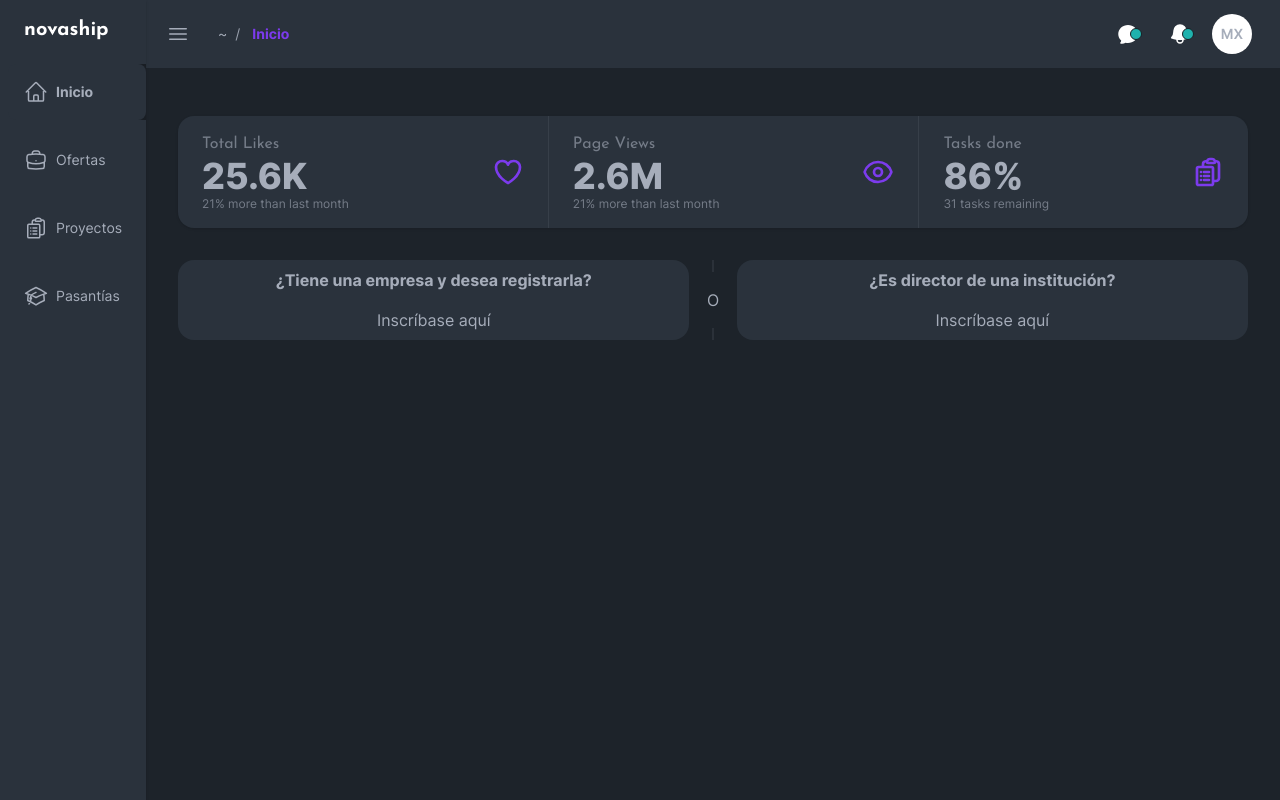
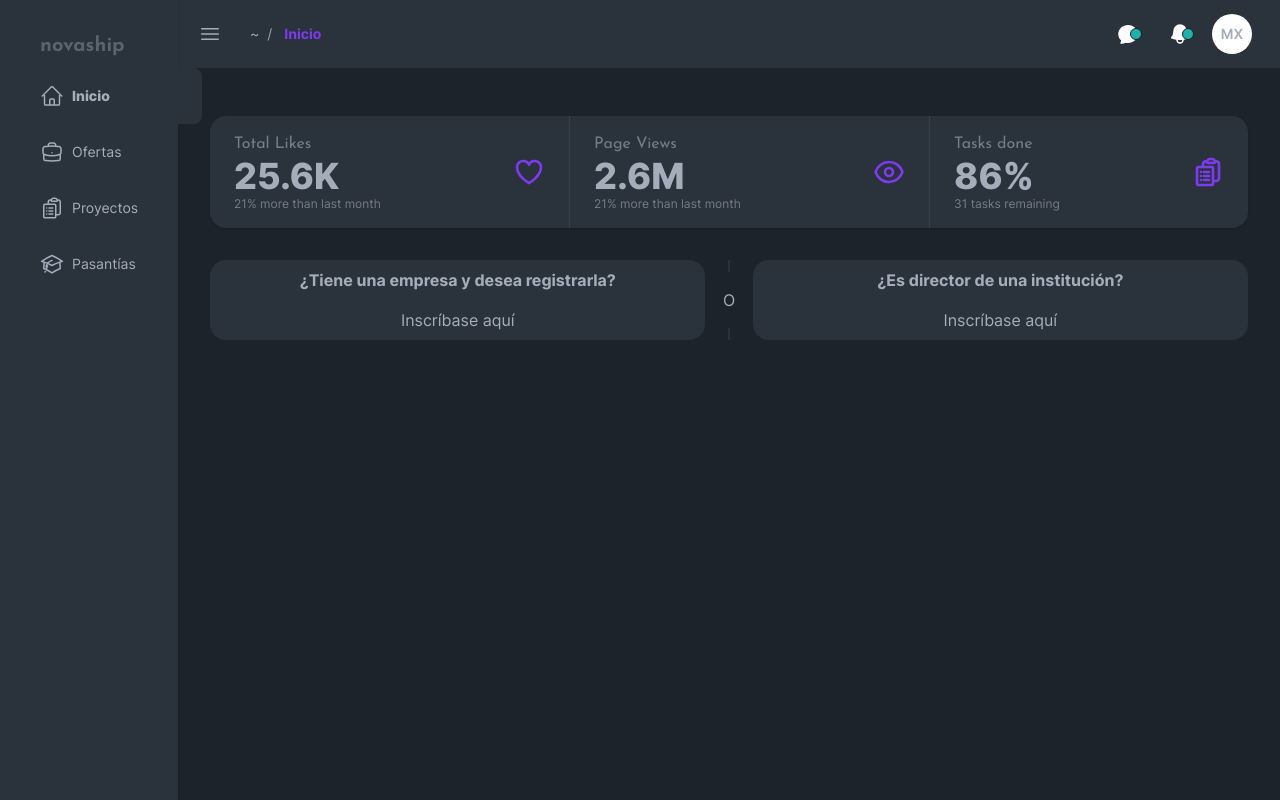
Before and after one commit to esteban-florez/novaship, a Next.js app: page / in a window 1280 px wide. Built offline with nearby package versions, Linux system fonts and the light colour scheme.

Commit message:
Aside style updated

```diff
--- a/components/layout/Aside.tsx
+++ b/components/layout/Aside.tsx
@@ -35,8 +35,8 @@ const SIDEBAR_LINKS = [
 
 function AsideLink({ link, active }: React.PropsWithChildren<{ link: LinkData, active: boolean }>) {
   return (
-    <li className={active ? '-me-2 rounded-l-xl bg-base-200 font-bold' : ''}>
-      <Link href={link.href} className={`py-4 ${active ? 'active pointer-events-none bg-transparent text-white' : ''}`}>
+    <li className={active ? '-me-12 rounded-l-xl bg-base-100 font-extrabold' : ''}>
+      <Link href={link.href} className={`py-4 ${active ? 'active pointer-events-none bg-transparent' : ''}`}>
         {link.icon}
         {link.title}
       </Link>
@@ -50,11 +50,11 @@ export default function Aside() {
 
   return (
     <aside className="sticky top-0 hidden h-screen sm:block">
-      <ul className="menu h-full gap-3 bg-neutral shadow">
+      <ul className="menu h-full bg-neutral p-6 shadow">
         <li className="menu-title">
           <Link
             href="/"
-            className="text-left font-title text-xl normal-case text-white"
+            className="text-left font-title text-xl normal-case"
           >
             novaship
           </Link>
```
